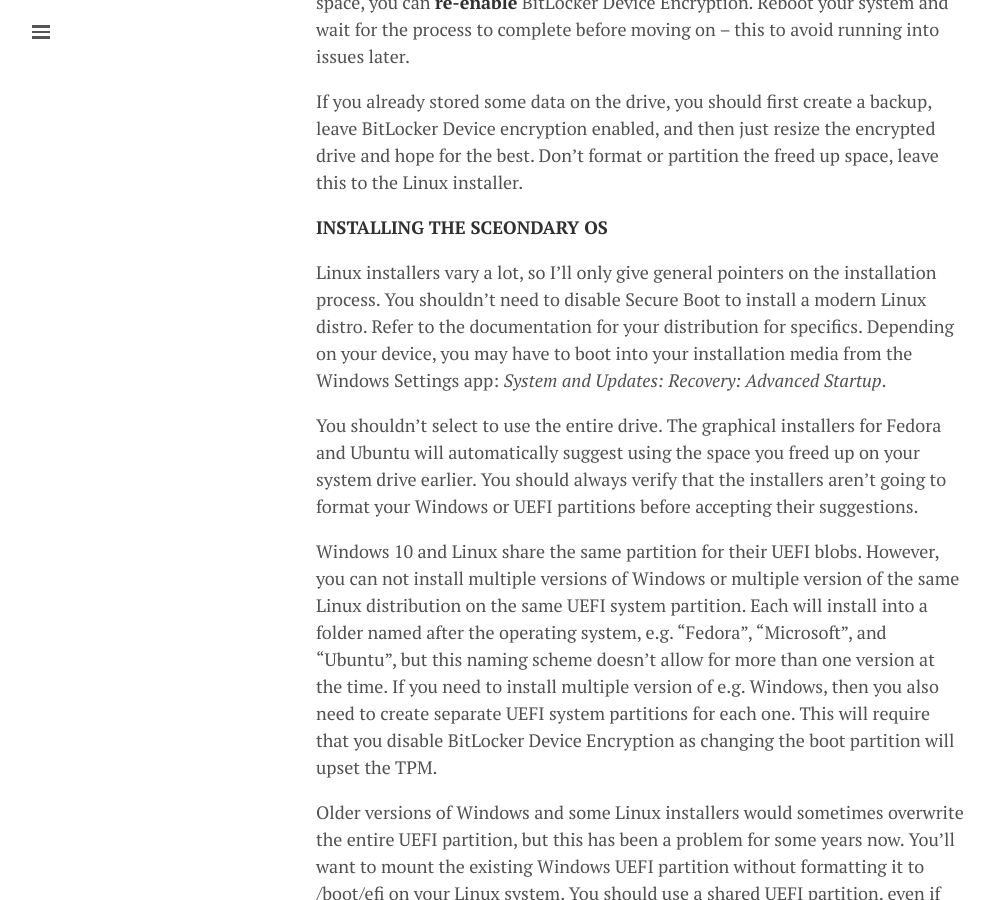
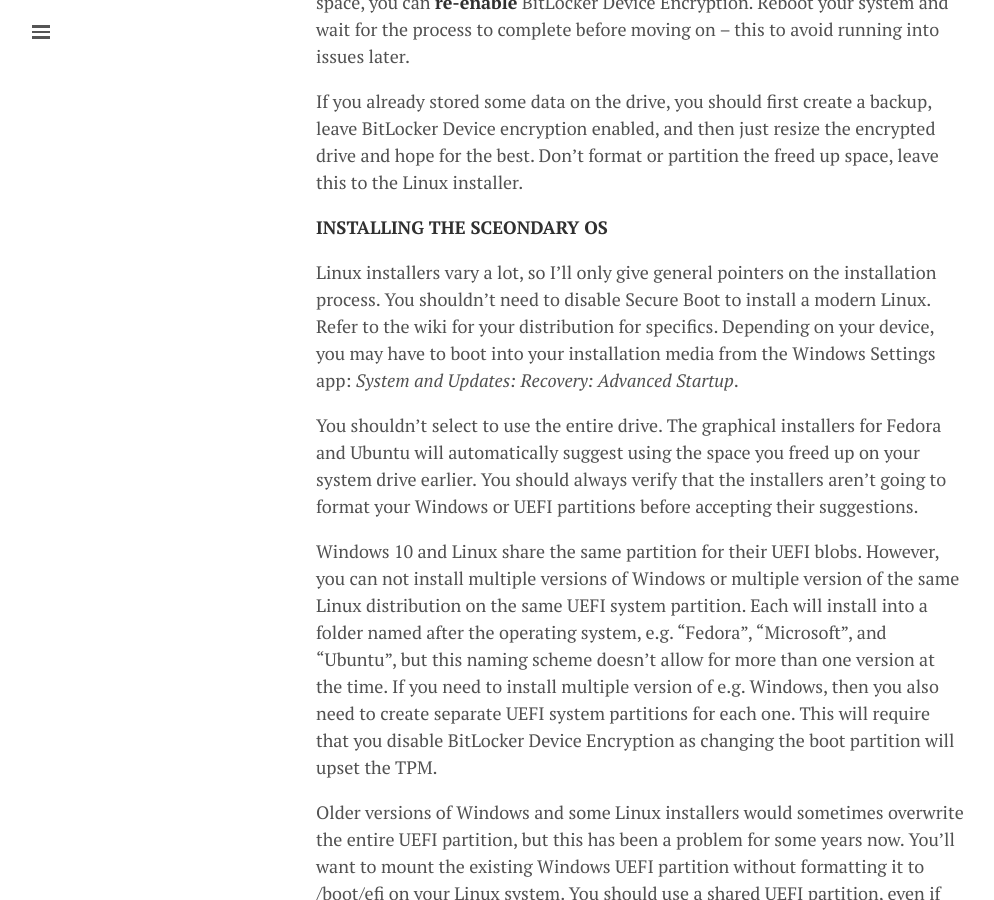
Before and after one commit to lgeurts/lgeurts.github.io, a Jekyll site: the page built from _posts/2019-03-19-dual-booting-windows-and-linux.md, in a window 1280 px wide and 900 px high, scrolled down 2239 px. Shown: the whole window, without its empty margins (0-994 px from the left). Built offline with Jekyll 4.4.1, drawn with Linux system fonts in a browser that asks for light colours; nearby versions of some CDN libraries; comment, search, counter and statistics services are not loaded.

Commit message:
Update 2019-03-19-dual-booting-windows-and-linux.md

```diff
--- a/_posts/2019-03-19-dual-booting-windows-and-linux.md
+++ b/_posts/2019-03-19-dual-booting-windows-and-linux.md
@@ -43,7 +43,7 @@
 
 **INSTALLING THE SCEONDARY OS**
 
-Linux installers vary a lot, so I’ll only give general pointers on the installation process. You shouldn’t need to disable Secure Boot to install a modern Linux distro. Refer to the documentation for your distribution for specifics. Depending on your device, you may have to boot into your installation media from the Windows Settings app: *System and Updates: Recovery: Advanced Startup*.
+Linux installers vary a lot, so I’ll only give general pointers on the installation process. You shouldn’t need to disable Secure Boot to install a modern Linux. Refer to the wiki for your distribution for specifics. Depending on your device, you may have to boot into your installation media from the Windows Settings app: *System and Updates: Recovery: Advanced Startup*.
 
 You shouldn't select to use the entire drive. The graphical installers for Fedora and Ubuntu will automatically suggest using the space you freed up on your system drive earlier. You should always verify that the installers aren’t going to format your Windows or UEFI partitions before accepting their suggestions.
 
```
